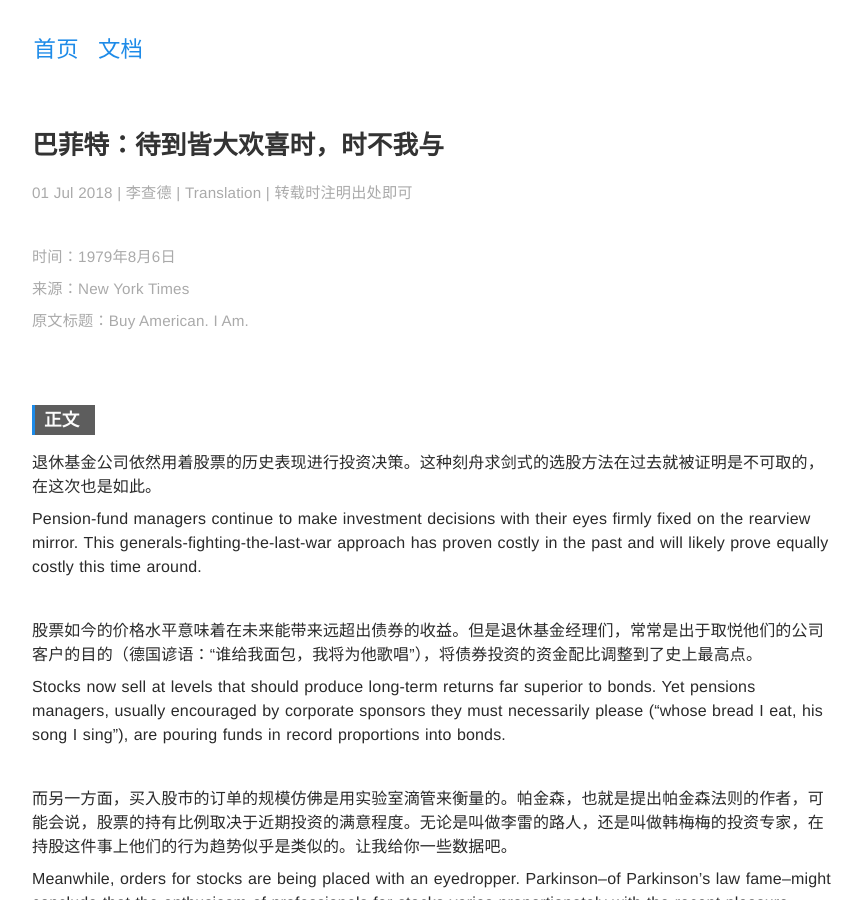
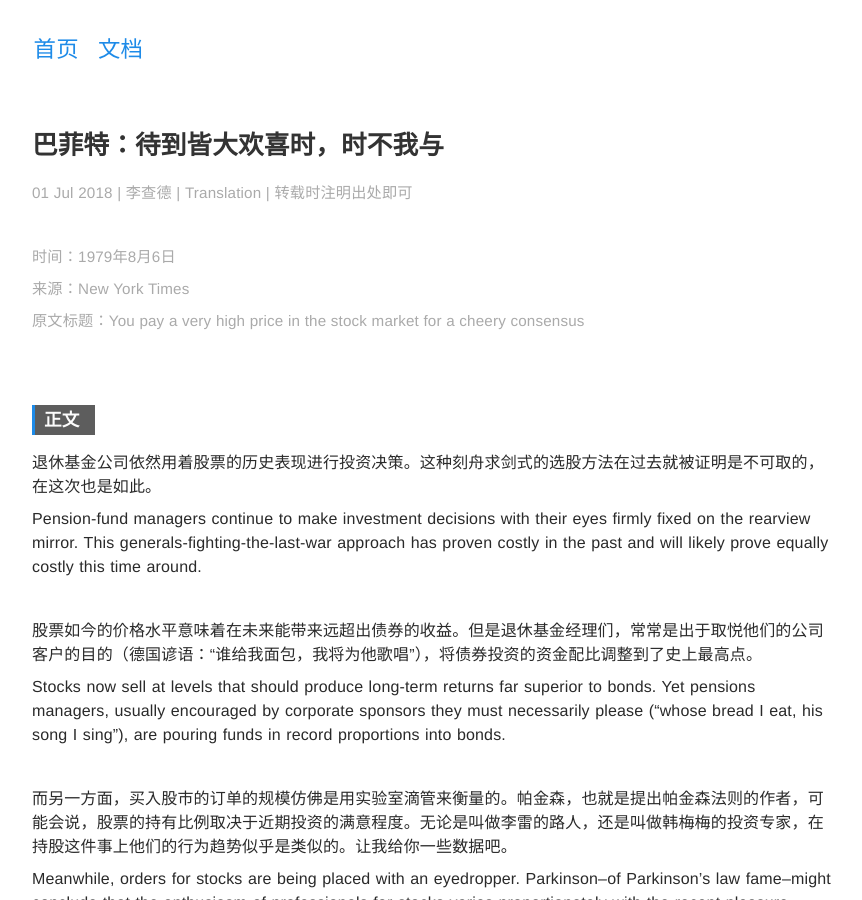
Before and after one commit to richardyrich/richardyrich.github.io, a Jekyll site: the page built from _posts/2018-07-01-buffett high price.md, in a window 1280 px wide and 900 px high. Shown: the whole window, without its empty margins (208-1070 px from the left). Built offline with Jekyll 4.4.1, drawn with Linux system fonts in a browser that asks for light colours.

Commit message:
Update 2018-07-01-buffett high price.md

```diff
--- a/_posts/2018-07-01-buffett high price.md
+++ b/_posts/2018-07-01-buffett high price.md
@@ -7,7 +7,7 @@ categories: Translation
 
 <p class="small">时间：1979年8月6日</p>
 <p class="small">来源：New York Times</p>
-<p class="small">原文标题：Buy American. I Am. </p>
+<p class="small">原文标题：You pay a very high price in the stock market for a cheery consensus </p>
 
 ### 正文
 
```
